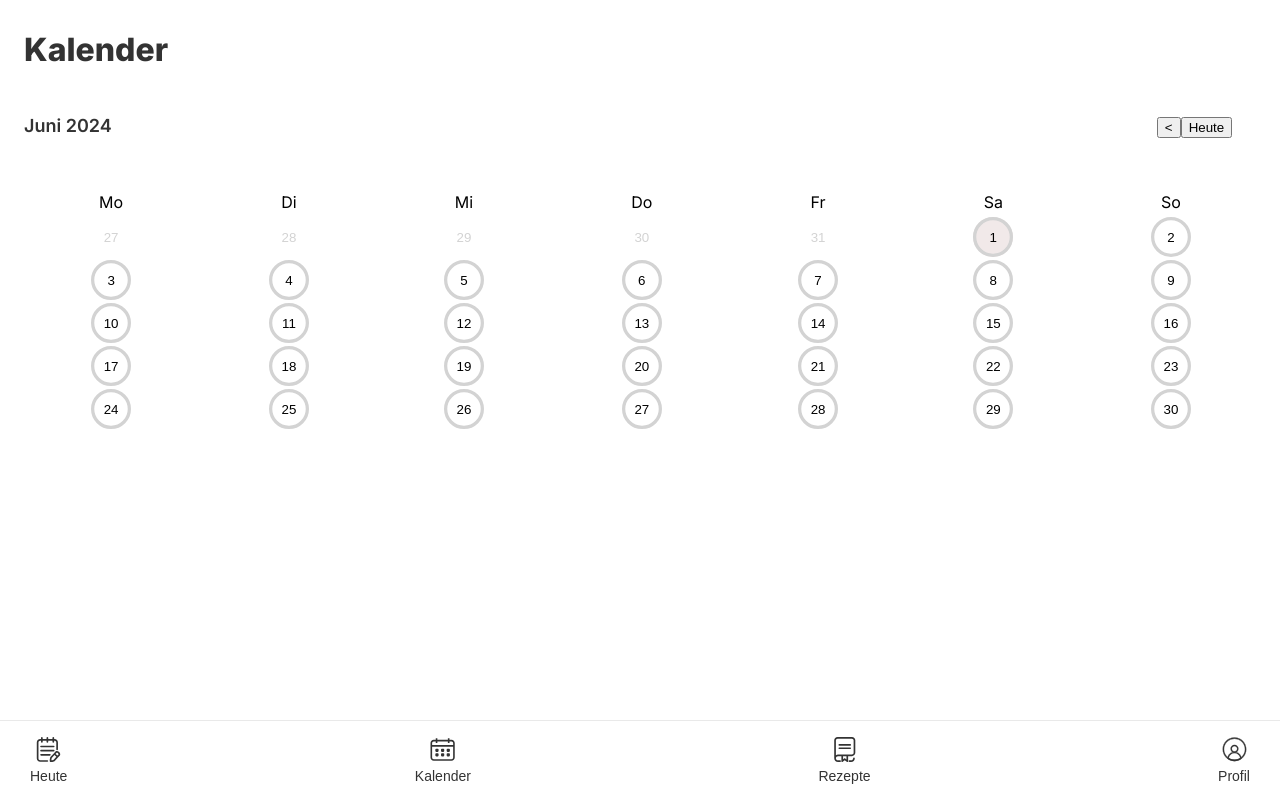
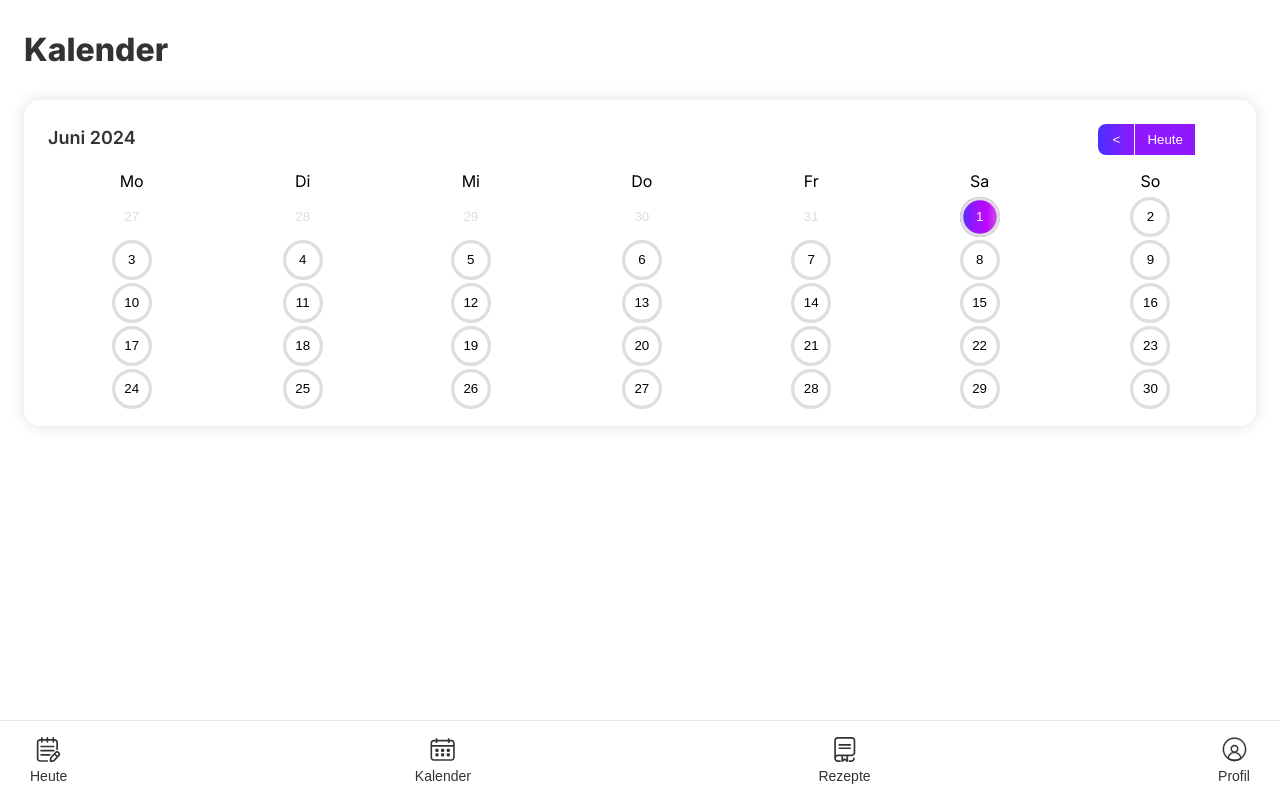
Before and after one commit to ingbeck/TrackMyMeal, a React (Vite) app in the folder frontend/: page /calendar/1 in a window 1280 px wide. Built offline with nearby package versions, Linux system fonts and the light colour scheme; no server answers; the HTML template or start-up script is replaced by a standard one.

Commit message:
add some styling

```diff
--- a/frontend/src/components/CalendarView.css
+++ b/frontend/src/components/CalendarView.css
@@ -13,7 +13,7 @@
     display: flex;
     place-content: center;
     padding: 10px 0 10px 0;
-    color: lightgray;
+    color: #dedede;
     border: none;
     background: none;
 }
@@ -32,6 +32,7 @@
     padding: 10px 0 10px 0;
     border: none;
     background: none;
+    color: #fff;
 }
 
 .day span,
@@ -44,7 +45,11 @@
 }
 
 #backgroundCircle {
-    color: lightgray;
+    color: #dedede;
+}
+
+#foregroundCircle {
+    color: #9018FE;
 }
 
 #backgroundCircle,
@@ -53,6 +58,6 @@
 }
 
 .day_selected #backgroundCircle {
-    background: #f1e9e9;
+    background: linear-gradient(#4A30FF 0%, #9018FE 31.5%, #C009FC 68.5%, #D161E2 100%);
     border-radius: 100%;
 }
--- /dev/null
+++ b/frontend/src/pages/CalendarScreen.css
@@ -0,0 +1,41 @@
+.calendar-wrapper {
+    display: flex;
+    flex-direction: column;
+    border-radius: 16px;
+    gap: 16px;
+    background: #fff;
+    box-shadow: 0 0 16px 0 rgba(0, 0, 0, 0.12);
+    padding: 24px 24px 20px 24px;
+}
+
+.calendar-navigation {
+    display:flex;
+    justify-content:space-between;
+    align-items: baseline;
+}
+
+.calendar-navigation h2 {
+    margin: 0;
+}
+
+.calendar-navigation button {
+    border: none;
+    padding: 8px 12px 8px 12px;
+    min-width: 36px;
+    color: #fff;
+}
+
+#btn-back {
+    border-radius: 8px 0 0 8px;
+    background: linear-gradient(90deg, #4A30FF 0%, #9018FE 100%);
+}
+
+#btn-today {
+    margin: 0 1px 0 1px;
+    background: #9018FE;
+}
+
+#btn-next {
+    border-radius: 0 8px 8px 0;
+    background: linear-gradient(90deg, #9018FE 0%, #C009FC 100%);
+}
--- a/frontend/src/pages/CalendarScreen.tsx
+++ b/frontend/src/pages/CalendarScreen.tsx
@@ -4,6 +4,7 @@ import {useParams} from "react-router-dom";
 import {Diary} from "../types/Diary.ts";
 import {AppUser} from "../types/AppUser.ts";
 import {formattedDateCaption, isCurrentMonth} from "../Utility/DateTime.ts";
+import "./CalendarScreen.css"
 
 type CalendarScreenProps = {
     setCurrentRoute : (url:string) => void,
@@ -55,13 +56,14 @@ export default function CalendarScreen(props: Readonly<CalendarScreenProps>) {
     return (
         <div className={"page-container"}>
             <h1>Kalender</h1>
-            <div style={{display:"flex", justifyContent:"space-between", alignItems:"baseline"}}>
+            <div className={"calendar-wrapper"}>
+                <div className={"calendar-navigation"}>
                     <h2>{formattedDateCaption(date)}</h2>
                     <div>
-                    <button onClick={() => calenderButtonClick("back")}>{"<"}</button>
-                    <button onClick={() => setDate(new Date())}>Heute</button>
+                        <button  id={"btn-back"} onClick={() => calenderButtonClick("back")}>{"<"}</button>
+                        <button id={"btn-today"} onClick={() => setDate(new Date())}>Heute</button>
                         {
-                        isCurrentMonth(date) ? <button onClick={() => calenderButtonClick("next")}>{">"}</button> : <button style={{visibility:"hidden"}}>{">"}</button>
+                            isCurrentMonth(date) ? <button id={"btn-next"} onClick={() => calenderButtonClick("next")}>{">"}</button> : <button style={{visibility:"hidden"}}>{">"}</button>
                         }
                     </div>
                 </div>
@@ -71,5 +73,6 @@ export default function CalendarScreen(props: Readonly<CalendarScreenProps>) {
                     date={date}
                 />
             </div>
+        </div>
     );
 }
```
Lines whose indentation alone changed are shown as unchanged.
